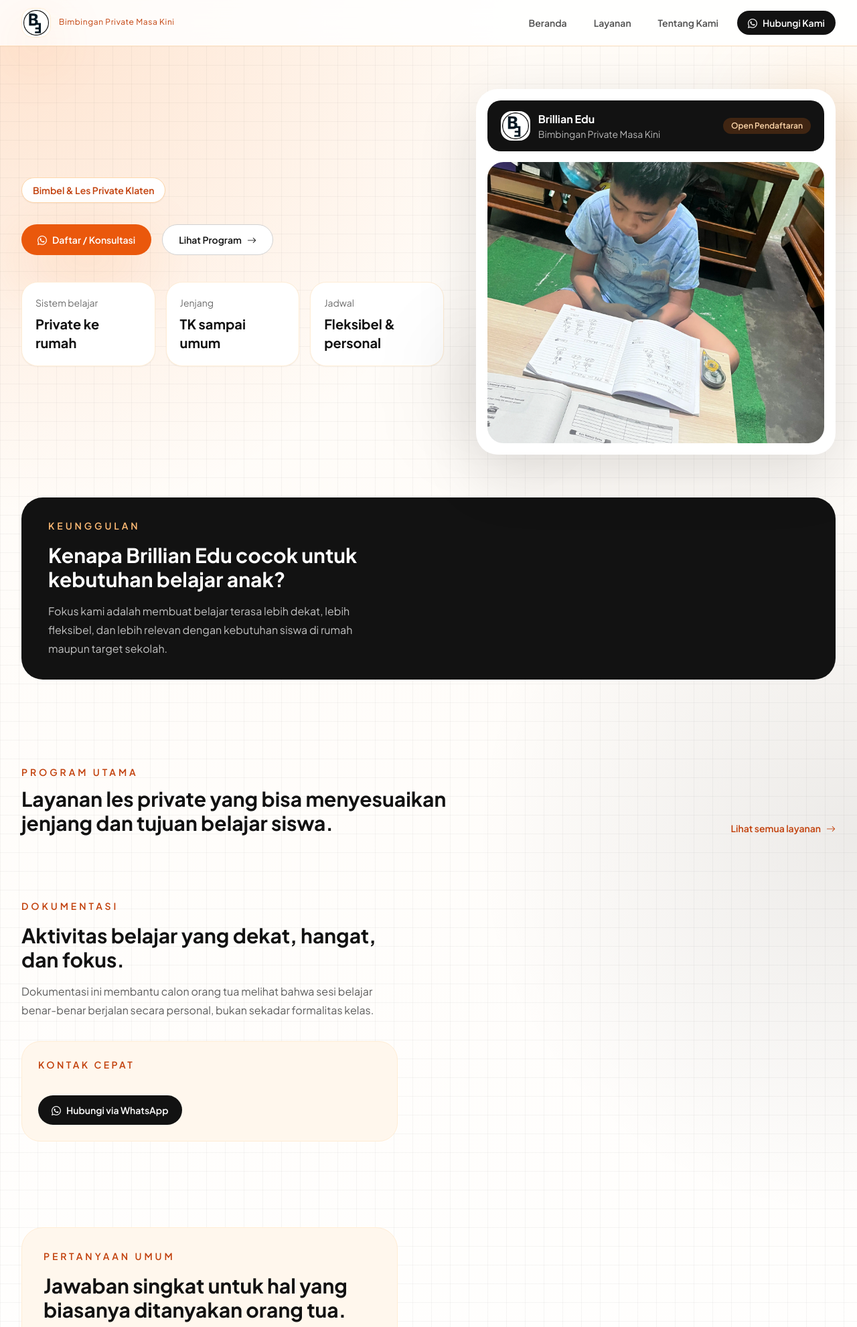
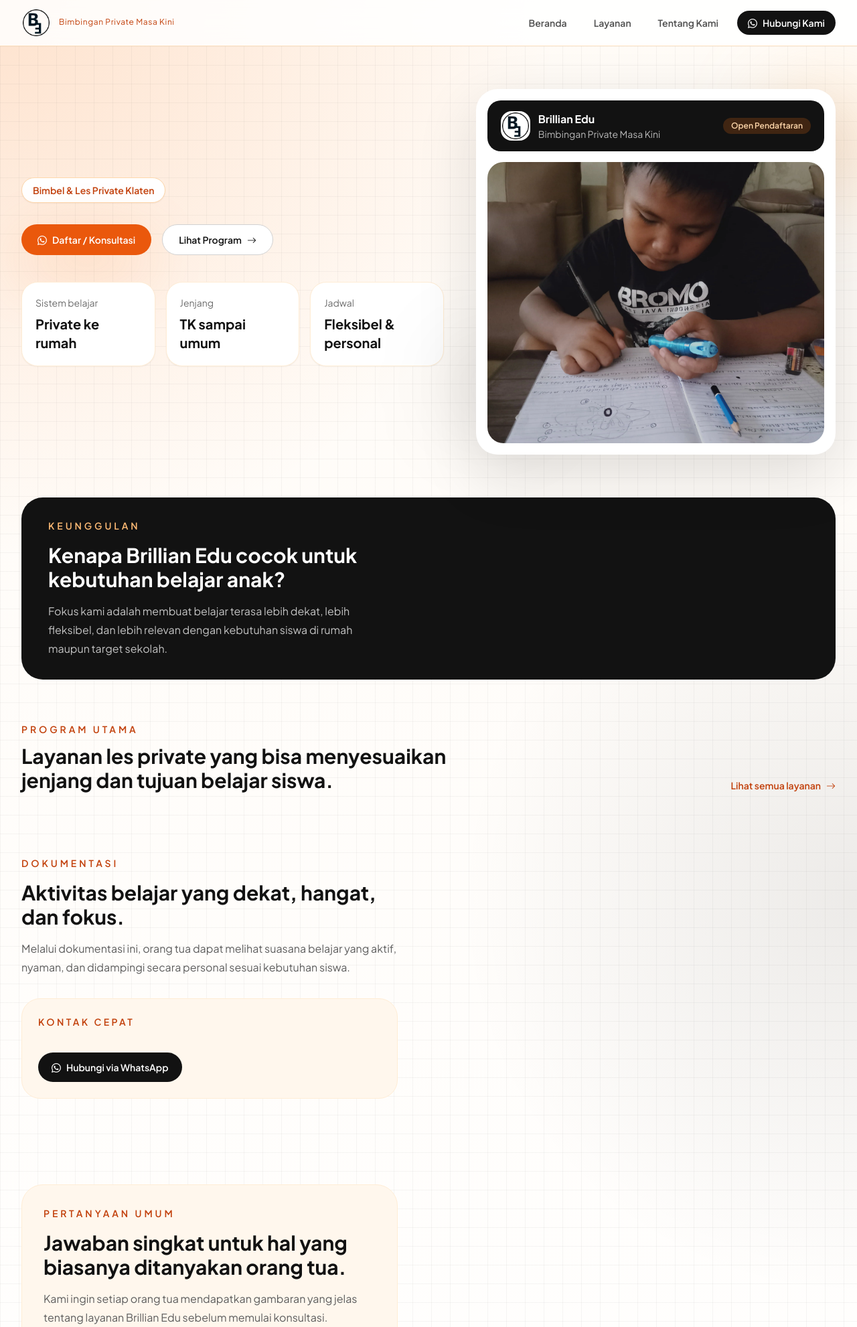
Before and after one commit to galihsuks/side-brillianedu, a CodeIgniter 4 app: the page made by app/Views/web/home.php in a window 1280 px wide. Shown: the top 1982 px of the page at 67% size. Run offline with PHP 8.4 and a stand-in for CodeIgniter, Linux system fonts and the light colour scheme; the template is opened without the code that fills it, so the values that code supplies are empty; some libraries are stand-ins or nearby versions.

Commit message:
yeyyy rampung

```diff
--- a/app/Views/web/home.php
+++ b/app/Views/web/home.php
@@ -6,8 +6,8 @@
         <div class="grid gap-12 lg:grid-cols-[1.08fr_0.92fr] lg:items-center">
             <div>
                 <span class="inline-flex rounded-full border border-primary-200 bg-white px-4 py-2 text-sm font-semibold text-primary-700 shadow-sm">Bimbel & Les Private Klaten</span>
-                <h1 class="mt-6 max-w-4xl text-4xl font-extrabold leading-tight text-dark-900 md:text-6xl"><?= esc($pageTitle) ?></h1>
-                <p class="mt-6 max-w-2xl text-lg leading-8 text-dark-600"><?= esc($pageSubtitle) ?></p>
+                <h1 class="mt-6 max-w-4xl text-3xl font-extrabold leading-tight text-dark-900 sm:text-4xl md:text-6xl"><?= esc($pageTitle) ?></h1>
+                <p class="mt-6 max-w-2xl text-base leading-7 text-dark-600 sm:text-lg sm:leading-8"><?= esc($pageSubtitle) ?></p>
 
                 <div class="mt-8 flex flex-wrap gap-4">
                     <a href="<?= esc($ctaWhatsapp) ?>" target="_blank" rel="noreferrer" class="inline-flex items-center gap-2 rounded-full bg-primary-600 px-6 py-3 text-sm font-semibold text-white shadow-glow transition hover:bg-primary-700">
@@ -23,20 +23,20 @@
                 <div class="mt-10 grid gap-4 sm:grid-cols-3">
                     <div class="rounded-[1.5rem] border border-primary-100 bg-white p-5 shadow-sm">
                         <p class="text-sm text-dark-500">Sistem belajar</p>
-                        <p class="mt-2 text-xl font-bold text-dark-900">Private ke rumah</p>
+                        <p class="mt-2 text-lg font-bold text-dark-900 sm:text-xl">Private ke rumah</p>
                     </div>
                     <div class="rounded-[1.5rem] border border-primary-100 bg-white p-5 shadow-sm">
                         <p class="text-sm text-dark-500">Jenjang</p>
-                        <p class="mt-2 text-xl font-bold text-dark-900">TK sampai umum</p>
+                        <p class="mt-2 text-lg font-bold text-dark-900 sm:text-xl">TK sampai umum</p>
                     </div>
                     <div class="rounded-[1.5rem] border border-primary-100 bg-white p-5 shadow-sm">
                         <p class="text-sm text-dark-500">Jadwal</p>
-                        <p class="mt-2 text-xl font-bold text-dark-900">Fleksibel & personal</p>
+                        <p class="mt-2 text-lg font-bold text-dark-900 sm:text-xl">Fleksibel & personal</p>
                     </div>
                 </div>
             </div>
 
-            <div class="relative">
+            <div class="relative hidden md:block">
                 <div class="absolute -right-16 top-0 h-40 w-40 rounded-full bg-primary-300/35 blur-3xl"></div>
                 <div class="absolute -left-10 bottom-10 h-32 w-32 rounded-full bg-dark-900/10 blur-3xl"></div>
                 <div class="relative overflow-hidden rounded-[2rem] border border-white/80 bg-white p-4 shadow-[0_30px_90px_rgba(18,18,18,0.14)]">
@@ -52,7 +52,7 @@
                         </div>
                         <span class="rounded-full bg-primary-500/20 px-3 py-1 text-xs font-semibold text-primary-200">Open Pendaftaran</span>
                     </div>
-                    <img src="/assets/dokumentasi/IMG_4182.webp" alt="Siswa belajar bersama Brillian Edu" class="h-[420px] w-full rounded-[1.5rem] object-cover">
+                    <img src="/assets/dokumentasi/AhaConvert_630a82c0-3ee9-4b3d-8945-9152f31ebbfa.webp" alt="Siswa belajar bersama Brillian Edu" class="h-[420px] w-full rounded-[1.5rem] object-cover">
                 </div>
             </div>
         </div>
@@ -60,7 +60,7 @@
         <div class="mt-16 grid gap-8 rounded-[2rem] bg-dark-900 px-6 py-8 text-white lg:grid-cols-[1fr_1.2fr] lg:px-10">
             <div>
                 <p class="text-sm font-semibold uppercase tracking-[0.28em] text-primary-300">Keunggulan</p>
-                <h2 class="mt-4 text-3xl font-bold">Kenapa Brillian Edu cocok untuk kebutuhan belajar anak?</h2>
+                <h2 class="mt-4 text-2xl font-bold sm:text-3xl">Kenapa Brillian Edu cocok untuk kebutuhan belajar anak?</h2>
                 <p class="mt-4 max-w-xl leading-7 text-white/75">Fokus kami adalah membuat belajar terasa lebih dekat, lebih fleksibel, dan lebih relevan dengan kebutuhan siswa di rumah maupun target sekolah.</p>
             </div>
             <div class="grid gap-4 md:grid-cols-2">
@@ -70,27 +70,18 @@
                             <span class="mt-1 inline-flex h-7 w-7 items-center justify-center rounded-full bg-primary-500/15 text-primary-300">
                                 <i class="bi bi-check2"></i>
                             </span>
-                            <p class="leading-7 text-white/85"><?= esc($strength) ?></p>
+                            <p class="flex-1 leading-7 text-sm md:text-base text-white/85"><?= esc($strength) ?></p>
                         </div>
                     </div>
                 <?php endforeach; ?>
             </div>
         </div>
 
-        <div class="mt-16 grid gap-5 md:grid-cols-3">
-            <?php foreach ($stats as $stat): ?>
-                <article class="rounded-[1.75rem] border border-primary-100 bg-white p-6 shadow-sm">
-                    <p class="text-sm uppercase tracking-[0.24em] text-primary-700"><?= esc($stat['label']) ?></p>
-                    <h2 class="mt-3 text-3xl font-extrabold text-dark-900"><?= esc($stat['value']) ?></h2>
-                </article>
-            <?php endforeach; ?>
-        </div>
-
         <div class="mt-16">
             <div class="flex flex-col gap-4 md:flex-row md:items-end md:justify-between">
                 <div class="max-w-2xl">
                     <p class="text-sm font-semibold uppercase tracking-[0.28em] text-primary-700">Program Utama</p>
-                    <h2 class="mt-3 text-3xl font-bold text-dark-900">Layanan les private yang bisa menyesuaikan jenjang dan tujuan belajar siswa.</h2>
+                    <h2 class="mt-3 text-2xl font-bold text-dark-900 sm:text-3xl">Layanan les private yang bisa menyesuaikan jenjang dan tujuan belajar siswa.</h2>
                 </div>
                 <a href="<?= base_url('/service') ?>" class="inline-flex items-center gap-2 text-sm font-semibold text-primary-700 transition hover:text-primary-800">
                     Lihat semua layanan
@@ -102,8 +93,8 @@
                 <?php foreach ($services as $service): ?>
                     <article class="rounded-[1.8rem] border border-dark-100 bg-white p-6 shadow-sm transition hover:-translate-y-1 hover:shadow-xl">
                         <span class="inline-flex rounded-full bg-primary-100 px-4 py-2 text-xs font-bold uppercase tracking-[0.24em] text-primary-700"><?= esc($service['level']) ?></span>
-                        <h3 class="mt-5 text-xl font-bold text-dark-900"><?= esc($service['title']) ?></h3>
-                        <p class="mt-3 leading-7 text-dark-600"><?= esc($service['description']) ?></p>
+                        <h3 class="mt-5 text-lg font-bold text-dark-900 sm:text-xl"><?= esc($service['title']) ?></h3>
+                        <p class="mt-3 leading-1 md:leading-7 text-sm md:text-base text-dark-600"><?= esc($service['description']) ?></p>
                     </article>
                 <?php endforeach; ?>
             </div>
@@ -112,11 +103,11 @@
         <div class="mt-16 grid gap-8 lg:grid-cols-[0.95fr_1.05fr] lg:items-center">
             <div>
                 <p class="text-sm font-semibold uppercase tracking-[0.28em] text-primary-700">Dokumentasi</p>
-                <h2 class="mt-4 text-3xl font-bold text-dark-900">Aktivitas belajar yang dekat, hangat, dan fokus.</h2>
-                <p class="mt-4 max-w-xl leading-7 text-dark-600">Dokumentasi ini membantu calon orang tua melihat bahwa sesi belajar benar-benar berjalan secara personal, bukan sekadar formalitas kelas.</p>
-                <div class="mt-8 rounded-[1.75rem] border border-primary-100 bg-primary-50 p-6">
+                <h2 class="mt-4 text-2xl font-bold text-dark-900 sm:text-3xl">Aktivitas belajar yang dekat, hangat, dan fokus.</h2>
+                <p class="mt-4 max-w-xl leading-7 text-dark-600">Melalui dokumentasi ini, orang tua dapat melihat suasana belajar yang aktif, nyaman, dan didampingi secara personal sesuai kebutuhan siswa.</p>
+                <div class="mt-8 rounded-[1.75rem] border border-primary-100 bg-primary-50 p-6 hidden md:block">
                     <p class="text-sm font-semibold uppercase tracking-[0.24em] text-primary-700">Kontak Cepat</p>
-                    <p class="mt-3 text-3xl font-extrabold text-dark-900"><?= esc($contactDisplay) ?></p>
+                    <p class="mt-3 text-2xl font-extrabold text-dark-900 sm:text-3xl"><?= esc($contactDisplay) ?></p>
                     <p class="mt-2 text-dark-600"><?= esc($contactLocation) ?></p>
                     <a href="<?= esc($ctaWhatsapp) ?>" target="_blank" rel="noreferrer" class="mt-6 inline-flex items-center gap-2 rounded-full bg-dark-900 px-5 py-3 text-sm font-semibold text-white transition hover:bg-primary-600">
                         <i class="bi bi-whatsapp"></i>
@@ -140,8 +131,8 @@
                     <div class="flex h-12 w-12 items-center justify-center rounded-2xl bg-primary-100 text-primary-700">
                         <i class="bi bi-lightbulb"></i>
                     </div>
-                    <h2 class="mt-5 text-xl font-bold text-dark-900"><?= esc($reason['title']) ?></h2>
-                    <p class="mt-3 leading-7 text-dark-600"><?= esc($reason['description']) ?></p>
+                    <h2 class="mt-5 text-lg font-bold text-dark-900 sm:text-xl"><?= esc($reason['title']) ?></h2>
+                    <p class="mt-3 leading-1 md:leading-7 text-sm md:text-base text-dark-600"><?= esc($reason['description']) ?></p>
                 </article>
             <?php endforeach; ?>
         </div>
@@ -149,14 +140,14 @@
         <div class="mt-16 grid gap-8 lg:grid-cols-[0.95fr_1.05fr]">
             <div class="rounded-[2rem] border border-primary-100 bg-primary-50 p-8">
                 <p class="text-sm font-semibold uppercase tracking-[0.28em] text-primary-700">Pertanyaan Umum</p>
-                <h2 class="mt-4 text-3xl font-bold text-dark-900">Jawaban singkat untuk hal yang biasanya ditanyakan orang tua.</h2>
-                <p class="mt-4 leading-7 text-dark-600">Section ini bisa bantu customer lebih cepat paham sebelum chat, jadi peluang closing biasanya ikut naik.</p>
+                <h2 class="mt-4 text-2xl font-bold text-dark-900 sm:text-3xl">Jawaban singkat untuk hal yang biasanya ditanyakan orang tua.</h2>
+                <p class="mt-4 leading-7 text-dark-600">Kami ingin setiap orang tua mendapatkan gambaran yang jelas tentang layanan Brillian Edu sebelum memulai konsultasi.</p>
             </div>
             <div class="space-y-4">
                 <?php foreach ($faqs as $faq): ?>
                     <article class="rounded-[1.6rem] border border-dark-100 bg-white p-6 shadow-sm">
-                        <h3 class="text-lg font-bold text-dark-900"><?= esc($faq['question']) ?></h3>
-                        <p class="mt-3 leading-7 text-dark-600"><?= esc($faq['answer']) ?></p>
+                    <h3 class="text-base font-bold text-dark-900 sm:text-lg"><?= esc($faq['question']) ?></h3>
+                        <p class="mt-3 leading-1 md:leading-7 text-sm md:text-base text-dark-600"><?= esc($faq['answer']) ?></p>
                     </article>
                 <?php endforeach; ?>
             </div>
@@ -166,7 +157,7 @@
             <div class="grid gap-8 lg:grid-cols-[1.1fr_0.9fr] lg:items-center">
                 <div>
                     <p class="text-sm font-semibold uppercase tracking-[0.28em] text-primary-300">Siap Daftar</p>
-                    <h2 class="mt-4 text-3xl font-bold">Bantu calon orang tua lebih cepat yakin dengan konsultasi yang ramah dan jelas.</h2>
+                    <h2 class="mt-4 text-2xl font-bold sm:text-3xl">Bantu calon orang tua lebih cepat yakin dengan konsultasi yang ramah dan jelas.</h2>
                     <p class="mt-4 max-w-2xl leading-7 text-white/75">Brillian Edu cocok untuk orang tua yang ingin pendampingan belajar yang lebih dekat, terjadwal, dan bisa mengikuti kebutuhan anak.</p>
                 </div>
                 <div class="flex flex-wrap gap-4 lg:justify-end">
--- a/app/Views/web/layouts/app.php
+++ b/app/Views/web/layouts/app.php
@@ -123,11 +123,11 @@
     </style>
 </head>
 <body class="text-dark-900">
-    <div class="min-h-screen pb-24 md:pb-0">
+    <div class="min-h-screen">
         <header class="sticky top-0 z-30 border-b border-primary-200/70 bg-white/85 backdrop-blur-xl">
             <div class="mx-auto flex max-w-7xl items-center justify-between px-5 py-3 lg:px-8">
                 <a href="<?= base_url('/') ?>" class="flex items-center gap-3">
-                    <div class="flex h-11 w-11 items-center justify-center overflow-hidden rounded-2xl border border-primary-100 bg-white shadow-glow">
+                    <div class="flex h-11 w-11 items-center justify-center overflow-hidden rounded-2xl">
                         <img src="/assets/logo/no-bg.PNG" class="h-full w-full object-cover" alt="<?= esc($appName) ?>">
                     </div>
                     <div>
@@ -237,6 +237,58 @@
         <main>
             <?= $this->renderSection('content') ?>
         </main>
+
+        <footer class="border-t border-primary-100 bg-white/90">
+            <div class="mx-auto grid max-w-7xl gap-8 px-5 py-10 lg:grid-cols-[1.1fr_0.9fr] lg:px-8">
+                <div>
+                    <div class="flex flex-col md:flex-row items-start md:items-center gap-3">
+                        <div class="flex h-11 w-11 items-center justify-center overflow-hidden rounded-2xl border border-primary-100 bg-white shadow-sm">
+                            <img src="/assets/logo/no-bg.PNG" class="h-full w-full object-cover" alt="<?= esc($appName) ?>">
+                        </div>
+                        <div>
+                            <p class="text-lg font-bold text-dark-900"><?= esc($appName) ?></p>
+                            <p class="text-xs md:text-sm text-dark-500">Bimbingan private dengan pendekatan personal untuk siswa di Klaten dan sekitarnya.</p>
+                        </div>
+                    </div>
+                    <p class="hidden md:block mt-5 max-w-2xl leading-1 md:leading-7 text-xs md:text-sm text-dark-600">
+                        Brillian Edu hadir untuk membantu siswa belajar dengan lebih nyaman, terarah, dan fleksibel melalui layanan tutor datang ke rumah.
+                    </p>
+                </div>
+
+                <div class="grid gap-6 sm:grid-cols-2">
+                    <div>
+                        <p class="text-xs md:text-sm font-semibold uppercase tracking-[0.24em] text-primary-700">Navigasi</p>
+                        <div class="mt-4 space-y-2 md:space-y-3 text-xs md:text-sm text-dark-600">
+                            <a href="<?= base_url('/') ?>" class="block transition hover:text-primary-700">Beranda</a>
+                            <a href="<?= base_url('/about') ?>" class="block transition hover:text-primary-700">Tentang Kami</a>
+                            <a href="<?= base_url('/service') ?>" class="block transition hover:text-primary-700">Layanan</a>
+                        </div>
+                    </div>
+                    <div>
+                        <p class="text-xs md:text-sm font-semibold uppercase tracking-[0.24em] text-primary-700">Hubungi Kami</p>
+                        <div class="mt-4 space-y-2 md:space-y-3 text-dark-600 text-xs md:text-sm">
+                            <a href="https://wa.me/6282323606540" target="_blank" rel="noreferrer" class="flex items-center gap-2 transition hover:text-primary-700">
+                                <i class="bi bi-whatsapp"></i>
+                                0823-2360-6540
+                            </a>
+                            <a href="https://www.instagram.com/brillianedu.bimbel/" target="_blank" rel="noreferrer" class="flex items-center gap-2 transition hover:text-primary-700">
+                                <i class="bi bi-instagram"></i>
+                                @brillianedu.bimbel
+                            </a>
+                            <p class="flex items-center gap-2">
+                                <i class="bi bi-geo-alt"></i>
+                                Karanganom, Klaten
+                            </p>
+                        </div>
+                    </div>
+                </div>
+            </div>
+            <div class="border-t border-primary-100 bg-primary-50/60">
+                <div class="mx-auto flex max-w-7xl justify-center gap-2 px-5 py-4 text-sm text-dark-500 lg:px-8">
+                    <p class="text-center text-xs md:text-sm">&copy; <?= date('Y') ?> <?= esc($appName) ?>. All rights reserved.</p>
+                </div>
+            </div>
+        </footer>
     </div>
     <script>
         (() => {
```
Also changed, not shown: app/Views/web/about.php (+10 -10 lines), app/Views/web/service.php (+13 -13 lines).
